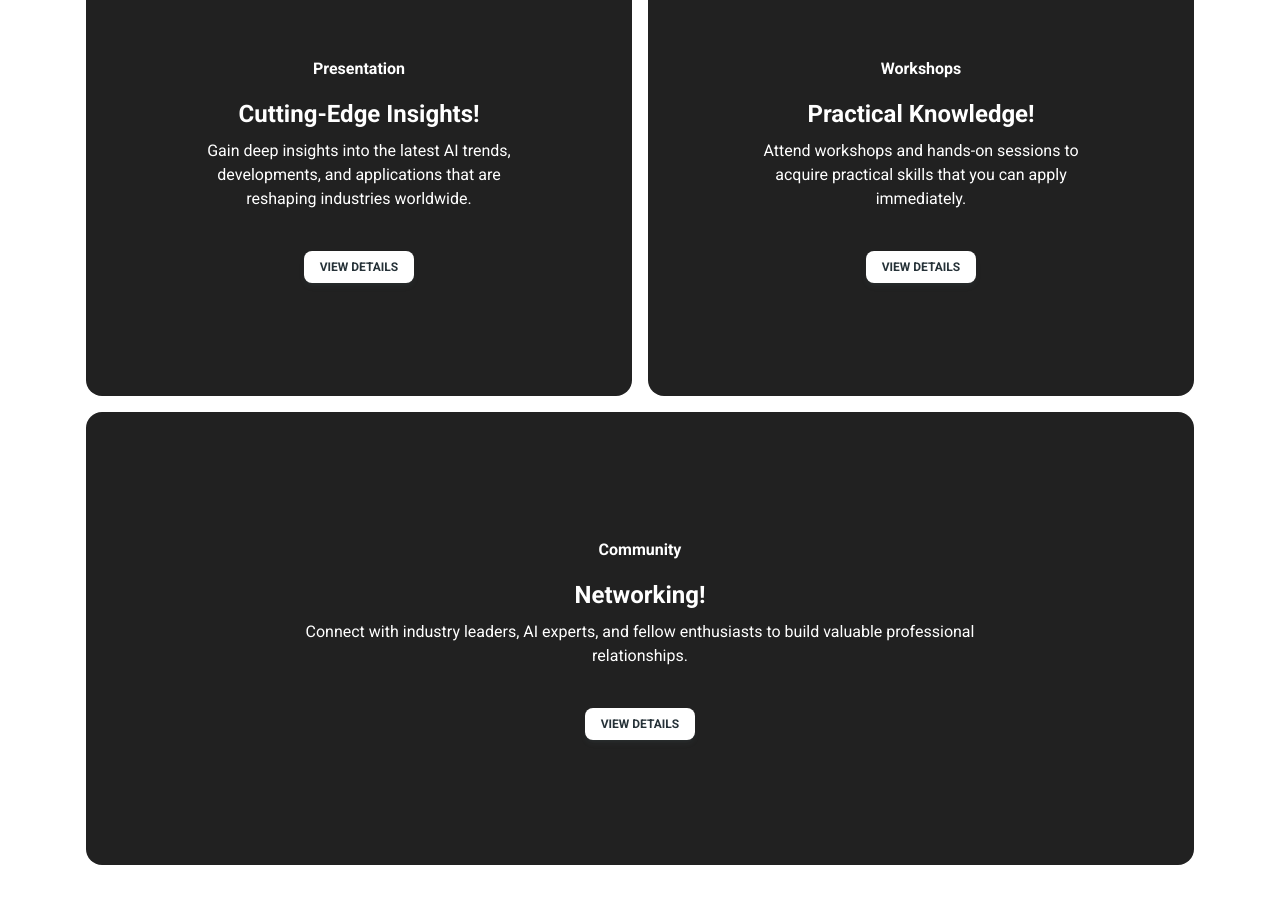
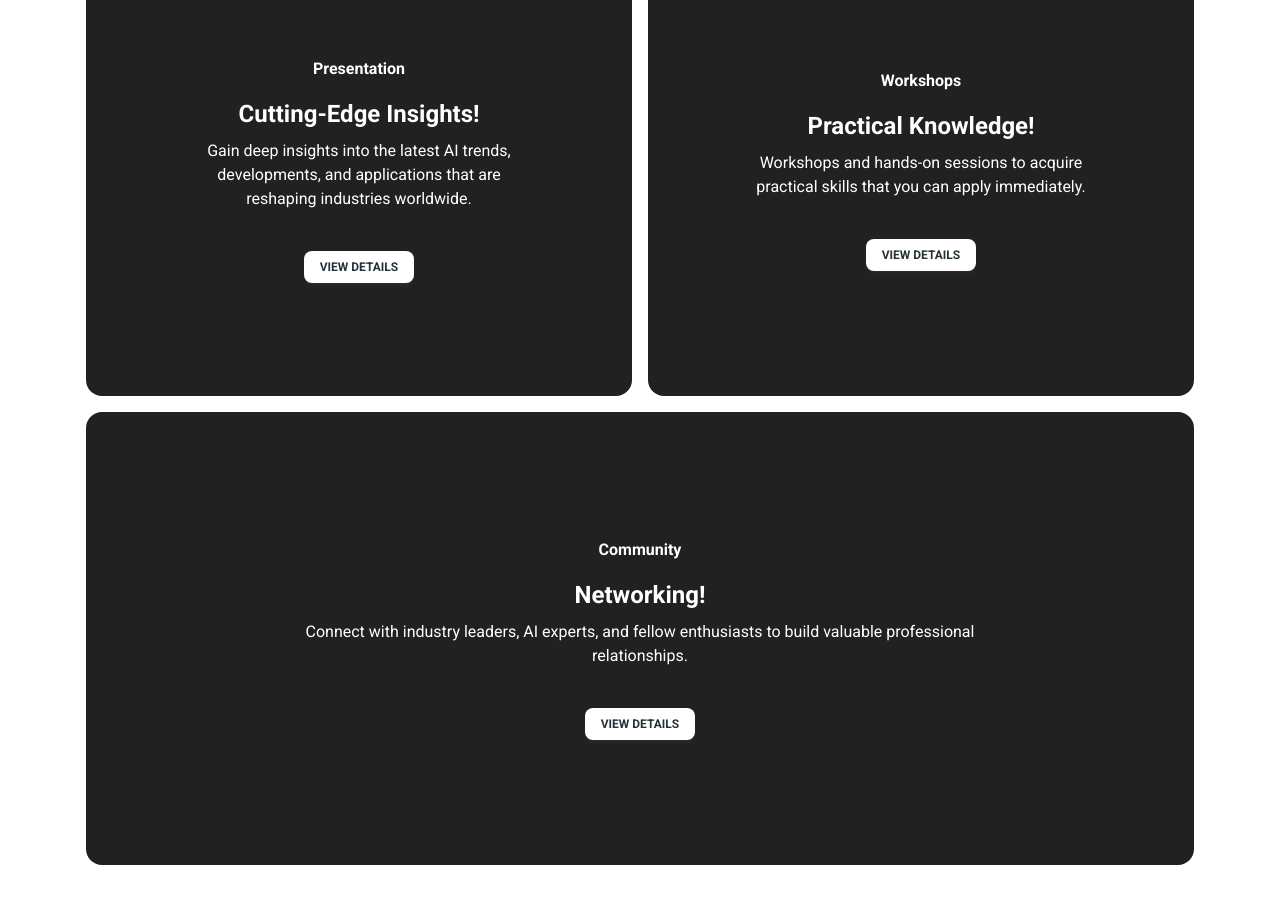
Before and after one commit to saoyuhh/mini-project, a Next.js app: page / in a window 1280 px wide. Shown: the part 1440-2343 px from the top of the page. Built offline with nearby package versions, Linux system fonts and the light colour scheme.

Commit message:
style changes

```diff
--- a/src/app/about-event.tsx
+++ b/src/app/about-event.tsx
@@ -13,7 +13,7 @@ const EVENT_INFO = [
   {
     title: "Practical Knowledge!",
     description:
-      "Attend workshops and hands-on sessions to acquire practical skills that you can apply immediately.",
+      "Workshops and hands-on sessions to acquire practical skills that you can apply immediately.",
     subTitle: "Workshops",
   },
 ];
```
